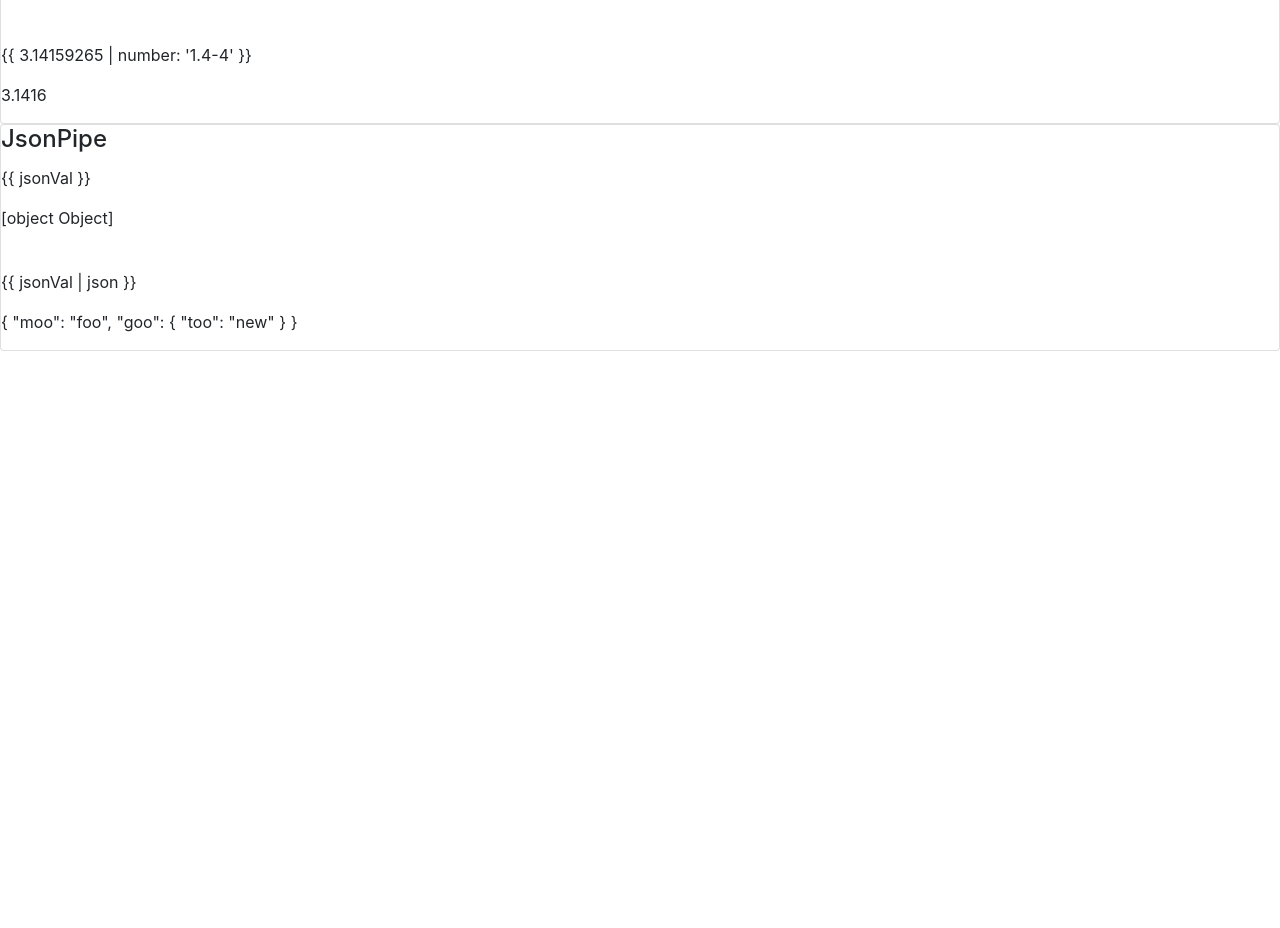
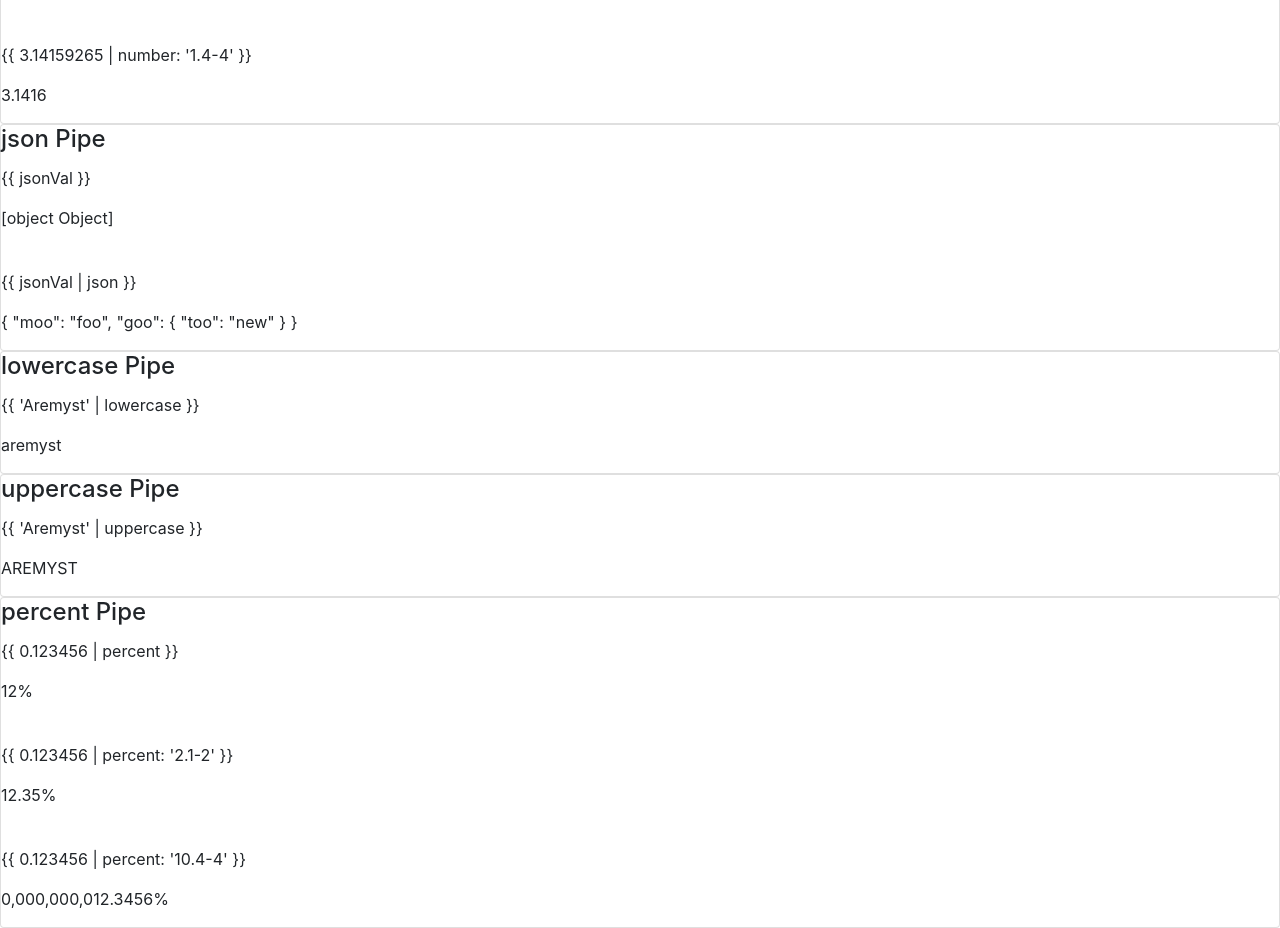
Before and after one commit to Aremyst/book-angular-from-theory-to-practice, an Angular app in the folder Page295_BuiltInPipes/BuiltInPipes/: page / in a window 1280 px wide. Shown: the part 660-1588 px from the top of the page. Before the commit the page ends 1011 px from the top, so only its background shows below. Built offline with nearby package versions, Linux system fonts and the light colour scheme.

Commit message:
Add "lowercase", "uppercase", "percent" pipes examples

```diff
--- a/Page295_BuiltInPipes/BuiltInPipes/src/app/built-in-pipes/built-in-pipes.component.html
+++ b/Page295_BuiltInPipes/BuiltInPipes/src/app/built-in-pipes/built-in-pipes.component.html
@@ -32,7 +32,7 @@
   </div>
 </div>
 <div class="card card-block">
-  <h4 class="card-title">JsonPipe</h4>
+  <h4 class="card-title">json Pipe</h4>
   <div class="card-text">
     <p ngNonBindable>{{ jsonVal }}</p>
     <p>{{ jsonVal }}</p>
@@ -41,3 +41,30 @@
     <p>{{ jsonVal | json }}</p>
   </div>
 </div>
+<div class="card card-block">
+  <h4 class="card-title">lowercase Pipe</h4>
+  <div class="card-text">
+    <p ngNonBindable>{{ 'Aremyst' | lowercase }}</p>
+    <p>{{ 'Aremyst' | lowercase }}</p>
+  </div>
+</div>
+<div class="card card-block">
+  <h4 class="card-title">uppercase Pipe</h4>
+  <div class="card-text">
+    <p ngNonBindable>{{ 'Aremyst' | uppercase }}</p>
+    <p>{{ 'Aremyst' | uppercase }}</p>
+  </div>
+</div>
+<div class="card card-block">
+  <h4 class="card-title">percent Pipe</h4>
+  <div class="card-text">
+    <p ngNonBindable>{{ 0.123456 | percent }}</p>
+    <p>{{ 0.123456 | percent }}</p>
+    <br/>
+    <p ngNonBindable>{{ 0.123456 | percent: '2.1-2' }}</p>
+    <p>{{ 0.123456 | percent: '2.1-2' }}</p>
+    <br/>
+    <p ngNonBindable>{{ 0.123456 | percent: '10.4-4' }}</p>
+    <p>{{ 0.123456 | percent : "10.4-4" }}</p>
+  </div>
+</div>
```
